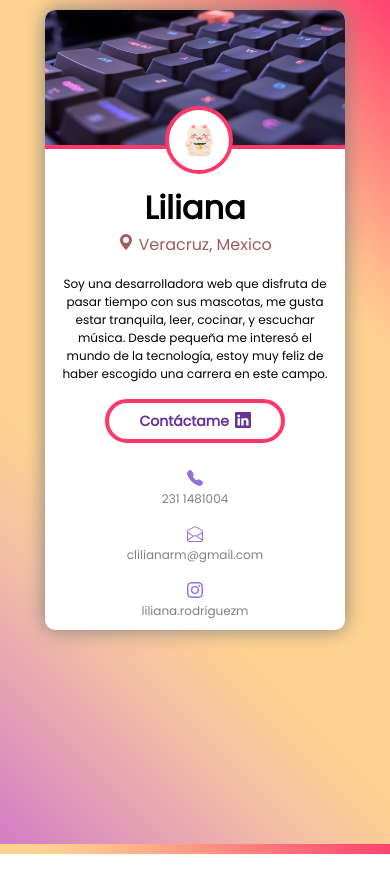
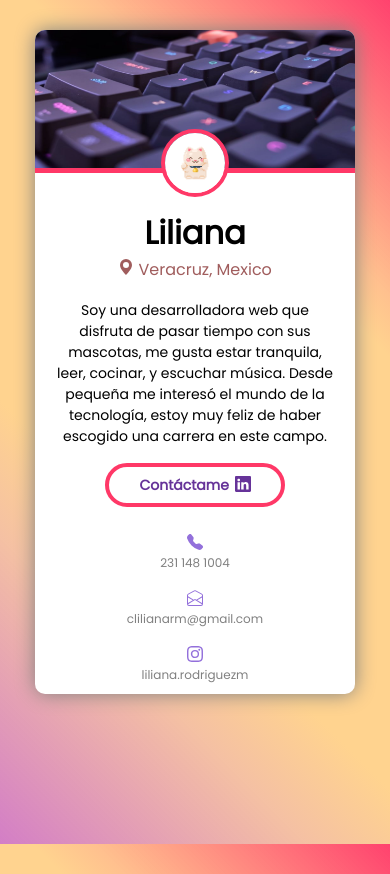
Before and after one commit to lilianardz/PresentationCard, a plain HTML site: page index.html in a window 390 px wide. Drawn offline with Linux system fonts and the light colour scheme.

Commit message:
media query mobile improved

```diff
--- a/css/main.css
+++ b/css/main.css
@@ -11,7 +11,9 @@ html{
 }
 body{
     height: 100%;
-    margin-top: 10px;
+    margin-top: 30px;
+    margin-bottom: 20px;
+    padding-bottom: 20px;
     overflow-x: hidden;
     font-family: popppins;
     /* Permalink - use to edit and share this gradient: https://colorzilla.com/gradient-editor/#d37ec6+0,ffc873+36,ffc873+53,ffc873+71,ff426e+100&1+0,1+0,0.8+25,0.8+76,1+100 */
@@ -25,30 +27,33 @@ body{
 
 .card{
     margin: 0 auto;
-    width: 300px;
+    width: 320px;
     height: auto;
     text-align: center;
     border-radius: 10px;
     background-color: white;
     box-shadow: 0 0 20px gray;
+    margin-bottom: 20px;
 }
 div.padre{
-    width: 300px;
-    height: 120px;
+    width: 320px;
+    height: 143px;
     position: relative;
+    border-top-right-radius: 10px;
+    border-top-left-radius: 10px;
 }
 div.hijo{
     width: 68px;
     height: 68px;
     position: absolute;
-    bottom: -44px;
-    left: 120px;
+    bottom: -24px;
+    left: 126px;
 
 }
 img.img-background{
-    width: 300px;
-    height: 139px;
-    border-bottom:4px solid #ff3867;
+    width: 320px;
+    height: 143px;
+    border-bottom:5px solid #ff3867;
     border-top-right-radius: 10px;
     border-top-left-radius: 10px;
 
@@ -72,7 +77,7 @@ div p.descripcion {
     width: 280px;
     margin: 0 auto;
     font-family: poppinsregular;
-    font-size: 12px;
+    font-size: 14px;
     margin-bottom: 10px;
 }
 
@@ -170,6 +175,7 @@ a{
     }
     h1{
         font-family: Arial;
+        margin-top: 10px;
     }
     p.location-icon{
         color: #a05d5d;
@@ -210,8 +216,8 @@ a{
     /*footer*/
     footer .contenedor div{
         font-size: 12px;
-        margin: 40px auto;
-        width: 32.3%;
+        margin: 36px auto;
+        width: 32%;
         float: left;
         margin-left: 4px;
     }
--- a/index.html
+++ b/index.html
@@ -21,7 +21,7 @@
                         <img src="img/avatar1.jpg" class="avatar" alt="avatar">
                     </div>
             </div>
-            <br><br><br>
+            <br><br>
             <h1>Liliana</h1>
             <p class="location-icon"><svg xmlns="http://www.w3.org/2000/svg" width="16" height="16" fill="currentColor" class="bi bi-geo-alt-fill" viewBox="0 0 16 16">
                 <path d="M8 16s6-5.686 6-10A6 6 0 0 0 2 6c0 4.314 6 10 6 10zm0-7a3 3 0 1 1 0-6 3 3 0 0 1 0 6z"/>
@@ -47,7 +47,7 @@
                 <svg xmlns="http://www.w3.org/2000/svg" width="16" height="16" fill="currentColor" class="bi bi-telephone-fill" viewBox="0 0 16 16">
                     <path fill-rule="evenodd" d="M1.885.511a1.745 1.745 0 0 1 2.61.163L6.29 2.98c.329.423.445.974.315 1.494l-.547 2.19a.678.678 0 0 0 .178.643l2.457 2.457a.678.678 0 0 0 .644.178l2.189-.547a1.745 1.745 0 0 1 1.494.315l2.306 1.794c.829.645.905 1.87.163 2.611l-1.034 1.034c-.74.74-1.846 1.065-2.877.702a18.634 18.634 0 0 1-7.01-4.42 18.634 18.634 0 0 1-4.42-7.009c-.362-1.03-.037-2.137.703-2.877L1.885.511z"/>
                 </svg>
-                <p class="post-icon">  231 1481004</p>
+                <p class="post-icon">  231 148 1004</p>
             </div>
             <div class="followers">
                 <svg xmlns="http://www.w3.org/2000/svg" width="16" height="16" fill="currentColor" class="bi bi-envelope-open" viewBox="0 0 16 16">
```
